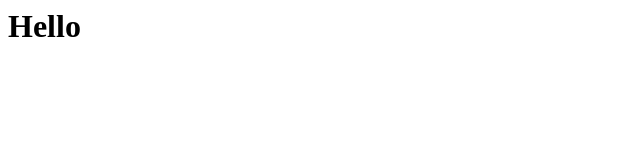
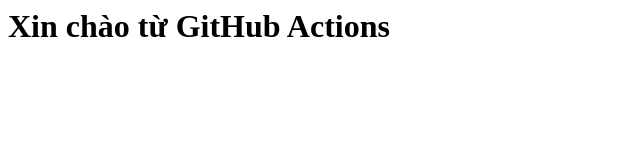
Before and after one commit to kienletv/my-app, a plain HTML site: page index.html in a window 1280 px wide. Shown: the whole page, without its empty margins (0-640 px from the left). Drawn offline with Linux system fonts and the light colour scheme.

Commit message:
Trang chào

```diff
--- a/index.html
+++ b/index.html
@@ -1 +1 @@
-<h1>Hello</h1>
+<h1>Xin chào từ GitHub Actions</h1>
```
